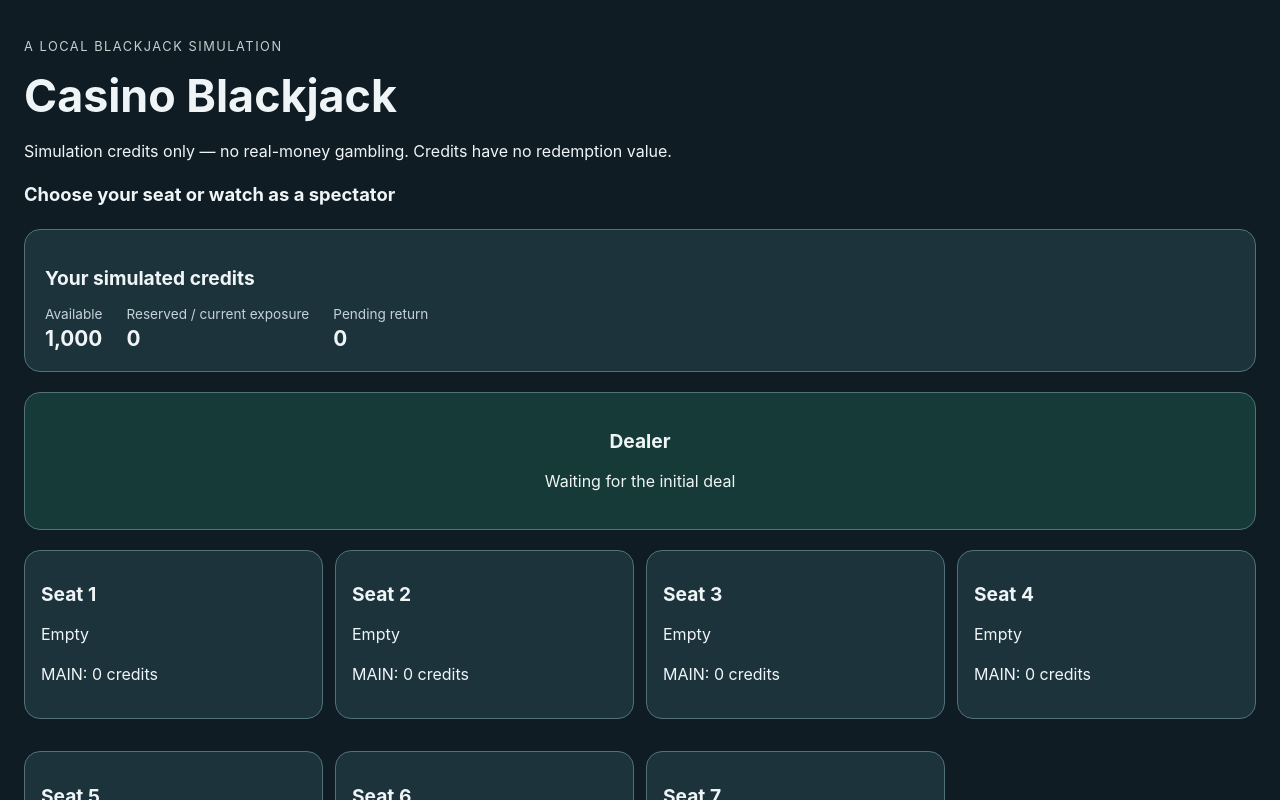
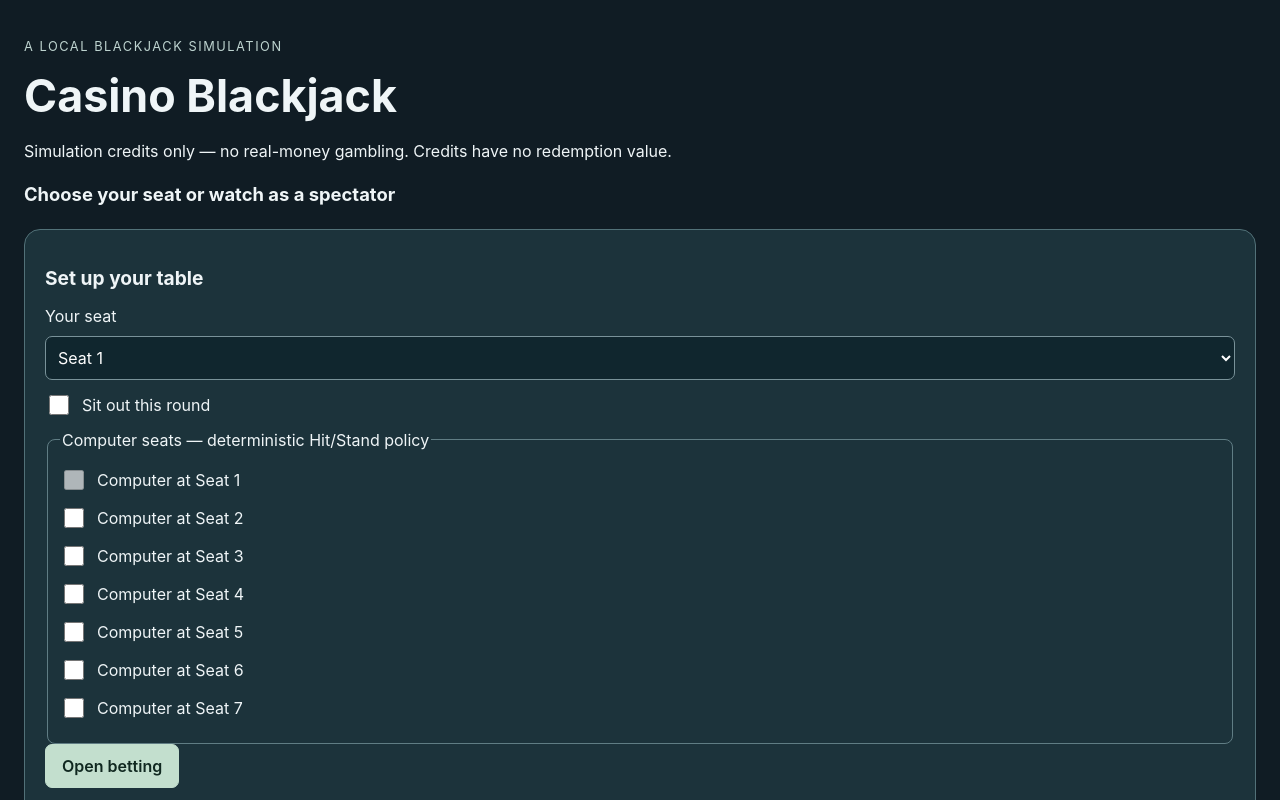
Before and after one commit to FrankieChan0312/casino-blackjack, a React (Vite) app: page / in a window 1280 px wide. Shown: the top 800 px of the page. Built offline with nearby package versions, Linux system fonts and the light colour scheme.

Commit message:
feat: add browser betting and credit controls

```diff
--- a/src/browser/controller.ts
+++ b/src/browser/controller.ts
@@ -102,7 +102,8 @@ export function createBrowserController(options: { factory?: () => game.BehindGa
     listeners.forEach((listener) => listener());
     return result.ok;
   }
-  return { getSnapshot: () => snapshot, subscribe: (listener: () => void) => { listeners.add(listener); return () => { listeners.delete(listener); }; }, dispatch };
+  return { getSnapshot: () => snapshot, subscribe: (listener: () => void) => { listeners.add(listener); return () => { listeners.delete(listener); }; }, dispatch,
+    queryWager: (query: game.WagerQuery) => explainReason(game.getBehindWagerError(state, query)) };
 }
 export type BrowserController = ReturnType<typeof createBrowserController>;
 export type BrowserView = ReturnType<BrowserController['getSnapshot']>;
--- a/src/domain/behindGame.ts
+++ b/src/domain/behindGame.ts
@@ -338,3 +338,15 @@ export function getBehindOwnResults(state: BehindGameState) {
   const seat = controlledSeat(state);
   return optional.getOptionalWagerResults(engine(state)).filter((entry) => entry.seatNumber === seat);
 }
+export type WagerQuery = { type: 'MAIN'; seat: number; amount: number }
+  | { type: 'BACK'; seat: number; amount: number }
+  | { type: 'SIDE'; kind: optional.SideWagerType; amount: number };
+export function getBehindWagerError(state: BehindGameState, query: WagerQuery): string | undefined {
+  // Immutable, non-drawing wager handlers are the validation authority. Their
+  // proposed state is discarded; no RNG or external effect exists here.
+  const seat = controlledSeat(state) ?? 0;
+  const result = query.type === 'MAIN' ? query.amount === 0 ? cancelBehindMainWager(state, query.seat) : setBehindMainWager(state, query.seat, query.amount)
+    : query.type === 'BACK' ? query.amount === 0 ? cancelBackWager(state, query.seat) : setBackWager(state, query.seat, query.amount)
+    : query.amount === 0 ? cancelBehindSideWager(state, seat, query.kind) : setBehindSideWager(state, seat, query.kind, query.amount);
+  return result.ok ? undefined : result.error;
+}
--- a/src/ui/App.tsx
+++ b/src/ui/App.tsx
@@ -2,6 +2,7 @@ import { useSyncExternalStore } from 'react';
 import type { BrowserController } from '../browser/controller.js';
 import { Table } from './Table.js';
 import { credits, roundStatus } from './presentation.js';
+import { Setup, Betting } from './Betting.js';
 
 export function App({ controller }: { controller: BrowserController }) {
   const view = useSyncExternalStore(controller.subscribe, controller.getSnapshot, controller.getSnapshot);
@@ -9,6 +10,9 @@ export function App({ controller }: { controller: BrowserController }) {
     <header><p className="eyebrow">A local Blackjack simulation</p><h1>Casino Blackjack</h1>
       <p>Simulation credits only — no real-money gambling. Credits have no redemption value.</p></header>
     <p className="round-status" role="status" aria-live="polite">{roundStatus(view)}</p>
+    {view.feedback && <p role="alert" className="feedback">{view.feedback}</p>}
+    {view.interaction.configuring && <Setup controller={controller} view={view} />}
+    {view.interaction.betting && <Betting controller={controller} view={view} />}
     <section className="panel credits" aria-label="Your credits"><h2>Your simulated credits</h2>
       <dl><div><dt>Available</dt><dd>{credits(view.human?.available ?? 0)}</dd></div>
         <div><dt>Reserved / current exposure</dt><dd>{credits(view.human?.reserved ?? 0)}</dd></div>
--- /dev/null
+++ b/src/ui/Betting.tsx
@@ -0,0 +1,62 @@
+import { useState } from 'react';
+import type { BrowserController, BrowserView } from '../browser/controller.js';
+import type { WagerQuery } from '../domain/behindGame.js';
+import { credits } from './presentation.js';
+
+export function Setup({ controller, view }: { controller: BrowserController; view: BrowserView }) {
+  const [localSeat, setLocalSeat] = useState(view.human?.controlledSeat ?? 1);
+  const [computers, setComputers] = useState<number[]>(view.configuration.filter((seat) => seat.occupancy === 'COMPUTER').map((seat) => seat.seatNumber));
+  const [sittingOut, setSittingOut] = useState(false);
+  return <section className="panel" aria-label="Table setup"><h2>Set up your table</h2>
+    <label>Your seat<select value={localSeat} onChange={(event) => setLocalSeat(Number(event.target.value))}>
+      <option value={0}>Spectator</option>{view.configuration.map((seat) => <option key={seat.seatNumber} value={seat.seatNumber}>Seat {seat.seatNumber}</option>)}
+    </select></label>
+    {localSeat > 0 && <label><input type="checkbox" checked={sittingOut} onChange={(event) => setSittingOut(event.target.checked)} />Sit out this round</label>}
+    <fieldset><legend>Computer seats — deterministic Hit/Stand policy</legend>{view.configuration.map((seat) => <label key={seat.seatNumber}>
+      <input type="checkbox" disabled={seat.seatNumber === localSeat} checked={computers.includes(seat.seatNumber) && seat.seatNumber !== localSeat}
+        onChange={(event) => setComputers(event.target.checked ? [...computers, seat.seatNumber] : computers.filter((n) => n !== seat.seatNumber))} />Computer at Seat {seat.seatNumber}
+    </label>)}</fieldset>
+    <button onClick={() => {
+      if (controller.dispatch({ type: 'CONFIGURE', seats: view.configuration.map((seat) => ({ seatNumber: seat.seatNumber,
+        occupancy: seat.seatNumber === localSeat ? 'HUMAN' : computers.includes(seat.seatNumber) ? 'COMPUTER' : 'EMPTY',
+        sittingOut: seat.seatNumber === localSeat && sittingOut })) })) controller.dispatch({ type: 'OPEN' });
+    }}>Open betting</button>
+    <p>Computers use their own simulation credits. Place their MAIN wagers explicitly below.</p>
+  </section>;
+}
+
+function WagerForm({ controller, label, query, current, min, max }: {
+  controller: BrowserController; label: string; query: WagerQuery; current: number; min: number; max: number;
+}) {
+  const [amount, setAmount] = useState(String(current ? current / 2 : min));
+  const command = { ...query, amount: Number(amount) * 2 };
+  const reason = controller.queryWager(command);
+  return <form onSubmit={(event) => { event.preventDefault(); controller.dispatch(command); }}>
+    <label>{label}<input type="number" min={min} max={max} step={1} required value={amount} onChange={(event) => setAmount(event.target.value)} /></label>
+    <p>Current: {credits(current)} credits · Range: {min}–{max}</p>
+    <div className="button-row"><button disabled={!!reason}>Set {label}</button>
+      <button type="button" disabled={current === 0 || !!controller.queryWager({ ...query, amount: 0 })} onClick={() => controller.dispatch({ ...query, amount: 0 })}>Cancel {label}</button></div>
+    {reason && <p className="reason">{reason}</p>}
+  </form>;
+}
+export function Betting({ controller, view }: { controller: BrowserController; view: BrowserView }) {
+  const [target, setTarget] = useState(view.interaction.backTargets[0] ?? 0);
+  const local = view.human?.controlledSeat;
+  return <section className="panel" aria-label="Betting controls"><h2>Place simulated wagers</h2>
+    <div className="betting-grid">{view.configuration.filter((seat) => seat.occupancy !== 'EMPTY' && !seat.sittingOut).map((seat) =>
+      <WagerForm key={seat.seatNumber} controller={controller} label={`${seat.seatNumber === local ? 'Your' : 'Computer'} MAIN at Seat ${seat.seatNumber}`}
+        query={{ type: 'MAIN', seat: seat.seatNumber, amount: 0 }} current={view.mainWagers.find((entry) => entry.seat === seat.seatNumber)?.amount ?? 0} min={10} max={1000} />)}
+      {local && view.mainWagers.some((entry) => entry.seat === local) && (['PAIR', 'THREE_CARD'] as const).map((kind) =>
+        <WagerForm key={kind} controller={controller} label={kind === 'PAIR' ? 'Pair side bet' : 'THREE_CARD side bet'} query={{ type: 'SIDE', kind, amount: 0 }}
+          current={view.sideWagers.find((entry) => entry.type === kind)?.amount ?? 0} min={1} max={100} />)}
+    </div>
+    <h3>Bet Behind — you are a follower</h3><p>The seat controller plays the cards. You choose only your own wagers and financial decisions.</p>
+    <label>Bet Behind target<select value={target} onChange={(event) => setTarget(Number(event.target.value))}>
+      <option value={0}>Choose a funded computer seat</option>{view.interaction.backTargets.map((seat) => <option key={seat} value={seat}>Seat {seat} · Computer controller</option>)}
+    </select></label>
+    {view.interaction.backTargets.includes(target) && <WagerForm key={`back-${target}`} controller={controller} label={`Bet Behind Seat ${target}`}
+      query={{ type: 'BACK', seat: target, amount: 0 }} current={view.backWagers.find((entry) => entry.targetSeat === target)?.stakeUnits ?? 0} min={10} max={1000} />}
+    {view.backWagers.map((wager) => <p key={wager.targetSeat}>You follow Seat {wager.targetSeat} · Computer controller · Back amount: {credits(wager.stakeUnits)}</p>)}
+    <button disabled={view.mainWagers.length === 0} onClick={() => controller.dispatch({ type: 'CLOSE' })}>Close betting and deal</button>
+  </section>;
+}
--- a/src/ui/styles.css
+++ b/src/ui/styles.css
@@ -22,5 +22,18 @@ h3 { font-size: .95rem; }
 dl { display: flex; flex-wrap: wrap; gap: 24px; margin: 0; }
 dt { color: #c4d3d9; font-size: .85rem; }
 dd { margin: 4px 0 0; font-weight: 700; font-size: 1.3rem; }
+button, input, select { font: inherit; min-height: 44px; border-radius: 7px; }
+button { background: #c3dfce; color: #102820; border: 1px solid #c3dfce; padding: 10px 16px; cursor: pointer; font-weight: 600; }
+button:disabled { background: #354750; color: #c8d1d5; border-color: #60737a; cursor: default; }
+input, select { background: #10262e; color: #fff; border: 1px solid #799299; padding: 8px; max-width: 100%; }
+label { display: flex; gap: 10px; align-items: center; flex-wrap: wrap; margin: 12px 0; }
+input[type="number"], select { width: 100%; }
+input[type="checkbox"] { width: 20px; min-height: 20px; }
+fieldset { border: 1px solid #607d84; border-radius: 8px; min-width: 0; }
+.button-row { display: flex; flex-wrap: wrap; gap: 8px; margin: 12px 0; }
+.betting-grid { display: grid; grid-template-columns: repeat(auto-fit, minmax(min(100%, 260px), 1fr)); gap: 20px; }
+form { min-width: 0; padding-bottom: 16px; border-bottom: 1px solid #527178; }
+.reason { color: #e4ccab; font-size: .9rem; }
+.feedback { background: #43372d; border-left: 3px solid #f1cd9c; padding: 12px; }
 @media (max-width: 850px) { .seats { grid-template-columns: repeat(2, minmax(0, 1fr)); } }
 @media (max-width: 480px) { main { padding: 12px; } .seats { grid-template-columns: minmax(0, 1fr); } }
```
Also changed, not shown: 5 other files (tests, documents, lock files or other folders).
